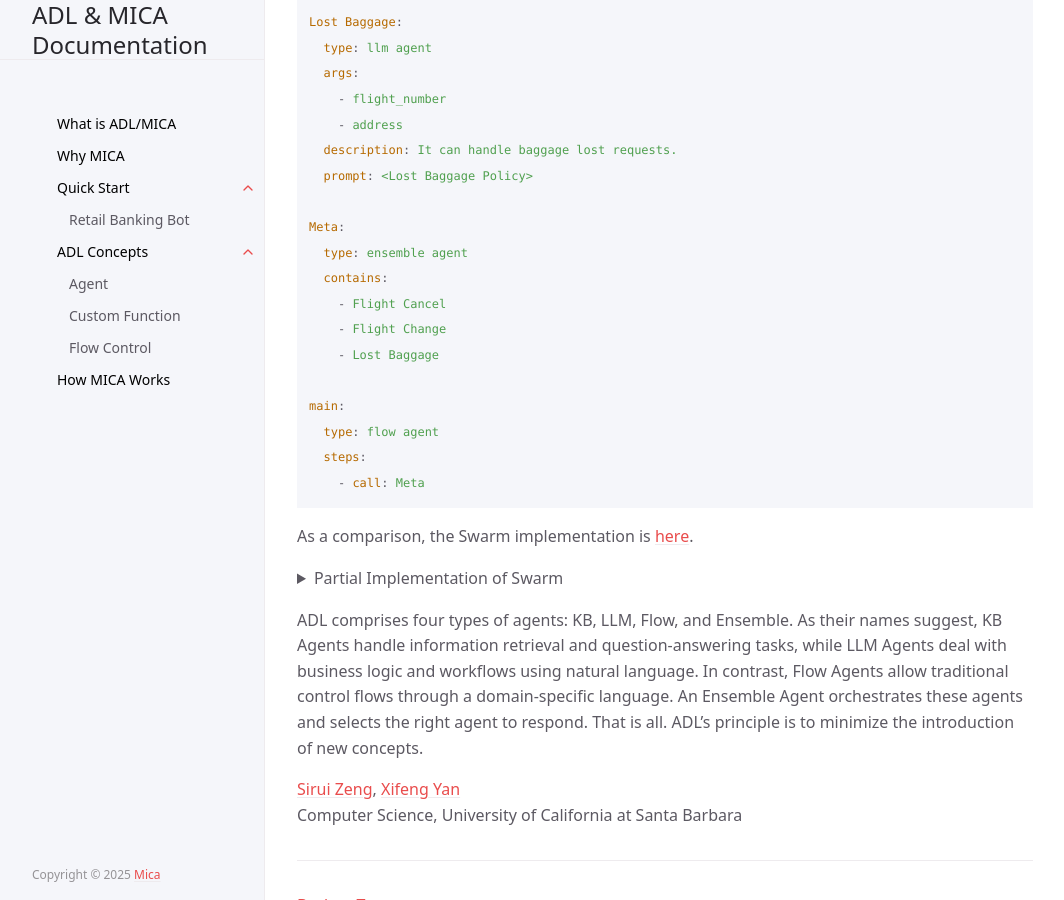
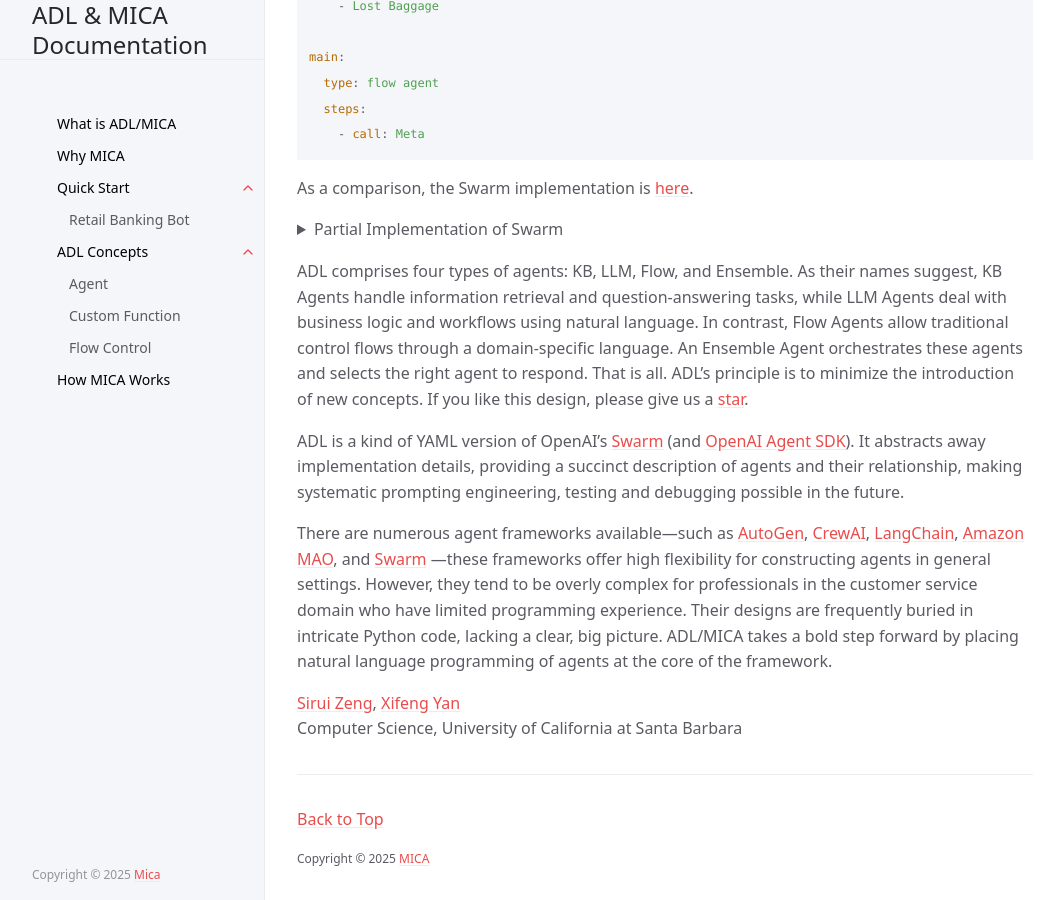
Before and after one commit to Mica-labs/Mica-labs.github.io, a Jekyll site: the page built from index.md, in a window 1280 px wide and 900 px high, scrolled down 1028 px. Shown: the whole window, without its empty margins (107-1171 px from the left). Built offline with Jekyll 4.4.1, drawn with Linux system fonts in a browser that asks for light colours; cached includes are drawn as plain includes; some of the changed text lies outside the part shown.

Commit message:
Update index.md

````diff
--- a/index.md
+++ b/index.md
@@ -52,7 +49,6 @@ main:
 ```
 
 As a comparison, the Swarm implementation is [here](https://github.com/openai/swarm/tree/main/examples/airline).
-
 <details>
   <summary>Partial Implementation of Swarm</summary>
   <pre><code>
@@ -137,7 +133,12 @@ lost_baggage = Agent(
   </code></pre>
 </details>
 
-ADL comprises four types of agents: KB, LLM, Flow, and Ensemble. As their names suggest, KB Agents handle information retrieval and question-answering tasks, while LLM Agents deal with business logic and workflows using natural language. In contrast, Flow Agents allow traditional control flows through a domain-specific language. An Ensemble Agent orchestrates these agents and selects the right agent to respond.  That is all.  ADL's principle is to minimize the introduction of new concepts.
+
+ADL comprises four types of agents: KB, LLM, Flow, and Ensemble. As their names suggest, KB Agents handle information retrieval and question-answering tasks, while LLM Agents deal with business logic and workflows using natural language. In contrast, Flow Agents allow traditional control flows through a domain-specific language. An Ensemble Agent orchestrates these agents and selects the right agent to respond.  That is all.  ADL's principle is to minimize the introduction of new concepts. If you like this design, please give us a [star](https://github.com/Mica-labs/MICA#staying-ahead).
+
+ADL is a kind of YAML version of OpenAI's [Swarm](https://github.com/openai/swarm) (and [OpenAI Agent SDK](https://platform.openai.com/docs/guides/agents-sdk)).  It  abstracts away implementation details, providing a succinct description of agents and their relationship, making systematic prompting engineering, testing and debugging possible in the future.
+
+There are numerous agent frameworks available—such as [AutoGen](https://github.com/microsoft/autogen), [CrewAI](https://github.com/crewAIInc/crewAI), [LangChain](https://github.com/langchain-ai/langchain), [Amazon MAO](https://github.com/awslabs/multi-agent-orchestrator), and [Swarm](https://github.com/openai/swarm) —these frameworks offer high flexibility for constructing agents in general settings. However, they tend to be overly complex for professionals in the customer service domain who have limited programming experience. Their designs are frequently buried in intricate Python code, lacking a clear, big picture. ADL/MICA takes a bold step forward by placing natural language programming of agents at the core of the framework.
 
 [Sirui Zeng](https://siruizeng011.github.io/), [Xifeng Yan](https://sites.cs.ucsb.edu/~xyan/)
 Computer Science, University of California at Santa Barbara
````
Also changed, not shown: other parts of index.md (+2 -5 lines).
